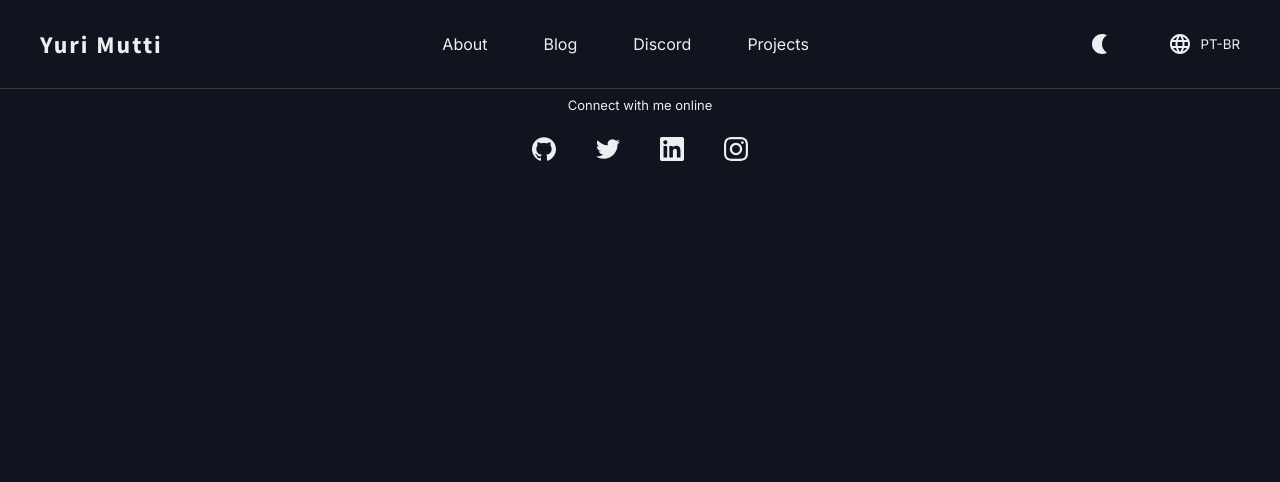
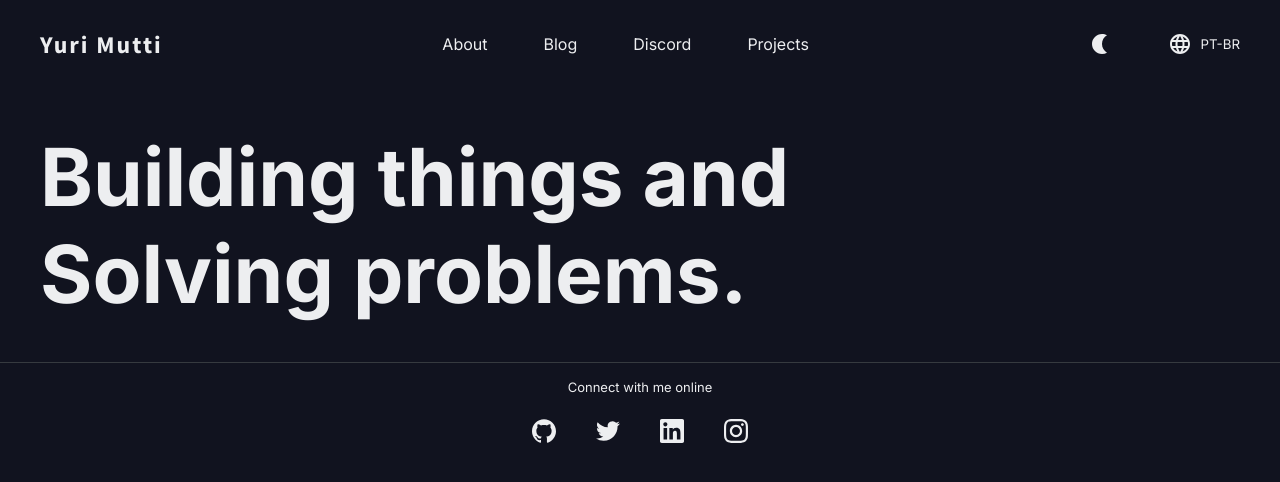
Before and after one commit to yurimutti/yurimutti.com, a Next.js app: page / in a window 1280 px wide. Shown: the top 482 px of the page. Built offline with nearby package versions, Linux system fonts and the light colour scheme.

Commit message:
feat: add hero gradient

```diff
--- a/src/components/layouts/footer/styles.ts
+++ b/src/components/layouts/footer/styles.ts
@@ -12,7 +12,7 @@ export const Footer = styled('footer', {
 export const Container = styled('div', {
   maxWidth: '95%',
   margin: '0 auto',
-  paddingTop: '$2',
+  padding: '$3 0',
   display: 'flex',
   flexDirection: 'column',
   alignItems: 'center',
--- /dev/null
+++ b/src/components/layouts/hero/index.tsx
@@ -0,0 +1,12 @@
+import * as S from './styles';
+
+export function Hero() {
+  return (
+    <S.Section>
+      <S.Text>
+        <S.HeroGradient>Building</S.HeroGradient> things and <br />
+        <S.HeroGradient>Solving</S.HeroGradient> problems.
+      </S.Text>
+    </S.Section>
+  );
+}
--- /dev/null
+++ b/src/components/layouts/hero/styles.ts
@@ -0,0 +1,22 @@
+import { styled } from '@/styles';
+import { backgroundGradient } from '@/styles/global';
+
+export const Section = styled('section', {
+  maxWidth: '1200px',
+  margin: '$6 auto',
+});
+
+export const Text = styled('p', {
+  color: '$slate12',
+  fontSize: '80px',
+  fontWeight: 700,
+});
+
+export const HeroGradient = styled('strong', {
+  background: 'linear-gradient(-45deg,#21D4FD,#B721FF 100%',
+  backgroundClip: 'text',
+  WebkitBackgroundClip: 'text',
+  WebkitTextFillColor: 'transparent',
+  backgroundSize: '400% 400%',
+  animation: `${backgroundGradient} 3s ease infinite`,
+});
--- a/src/pages/index.tsx
+++ b/src/pages/index.tsx
@@ -1,12 +1,16 @@
 import type { NextPage } from 'next';
 
 import { Footer } from '@/components/layouts/footer';
+import { Hero } from '@/components/layouts/hero';
 import { Navbar } from '@/components/layouts/navbar';
 
 const Home: NextPage = () => {
   return (
     <>
       <Navbar />
+      <main>
+        <Hero />
+      </main>
       <Footer />
     </>
   );
--- a/src/styles/global.ts
+++ b/src/styles/global.ts
@@ -1,4 +1,4 @@
-import { globalCss } from '@/styles';
+import { globalCss, keyframes } from '@/styles';
 
 export const globalStyles = globalCss({
   '*': {
@@ -29,3 +29,9 @@ export const globalStyles = globalCss({
     },
   },
 });
+
+export const backgroundGradient = keyframes({
+  '0%': { backgroundPosition: '0% 50%' },
+  '50%': { backgroundPosition: '100% 50%' },
+  '100%': { backgroundPosition: '0% 50%' },
+});
```
